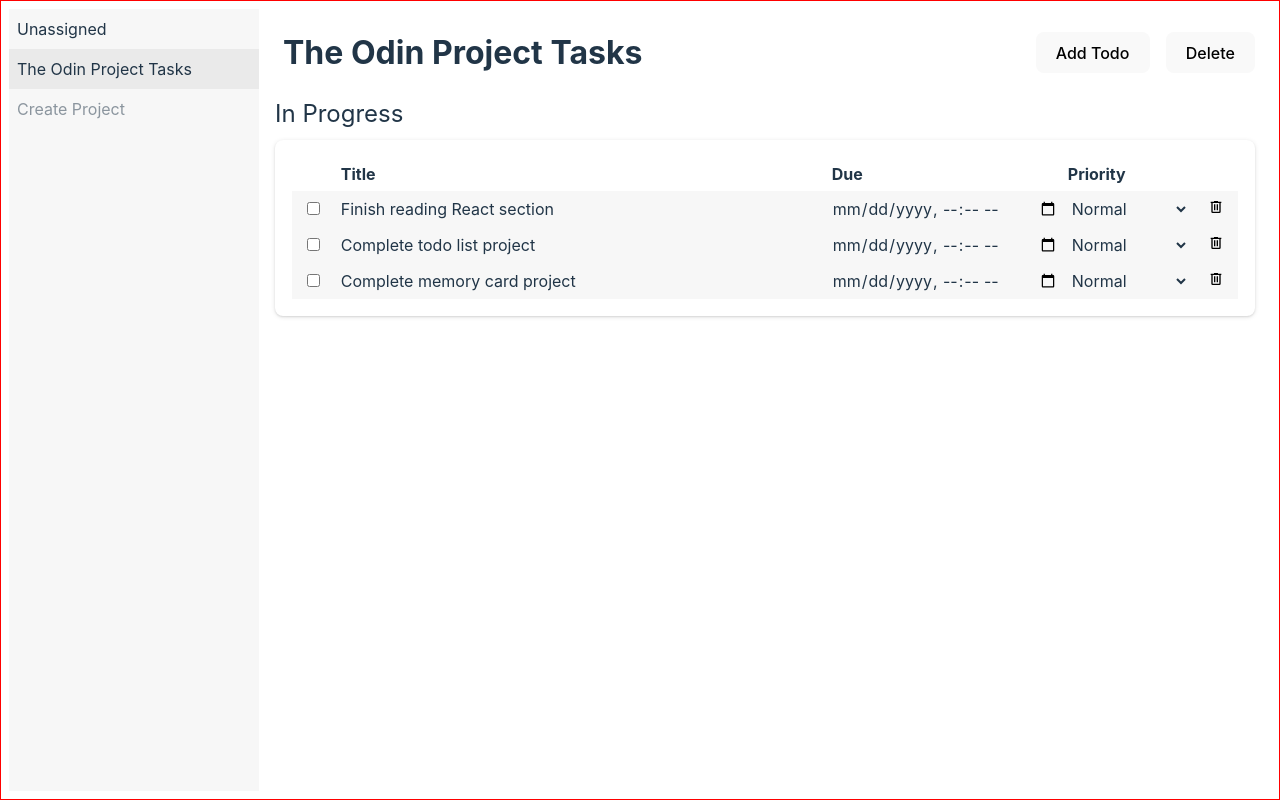
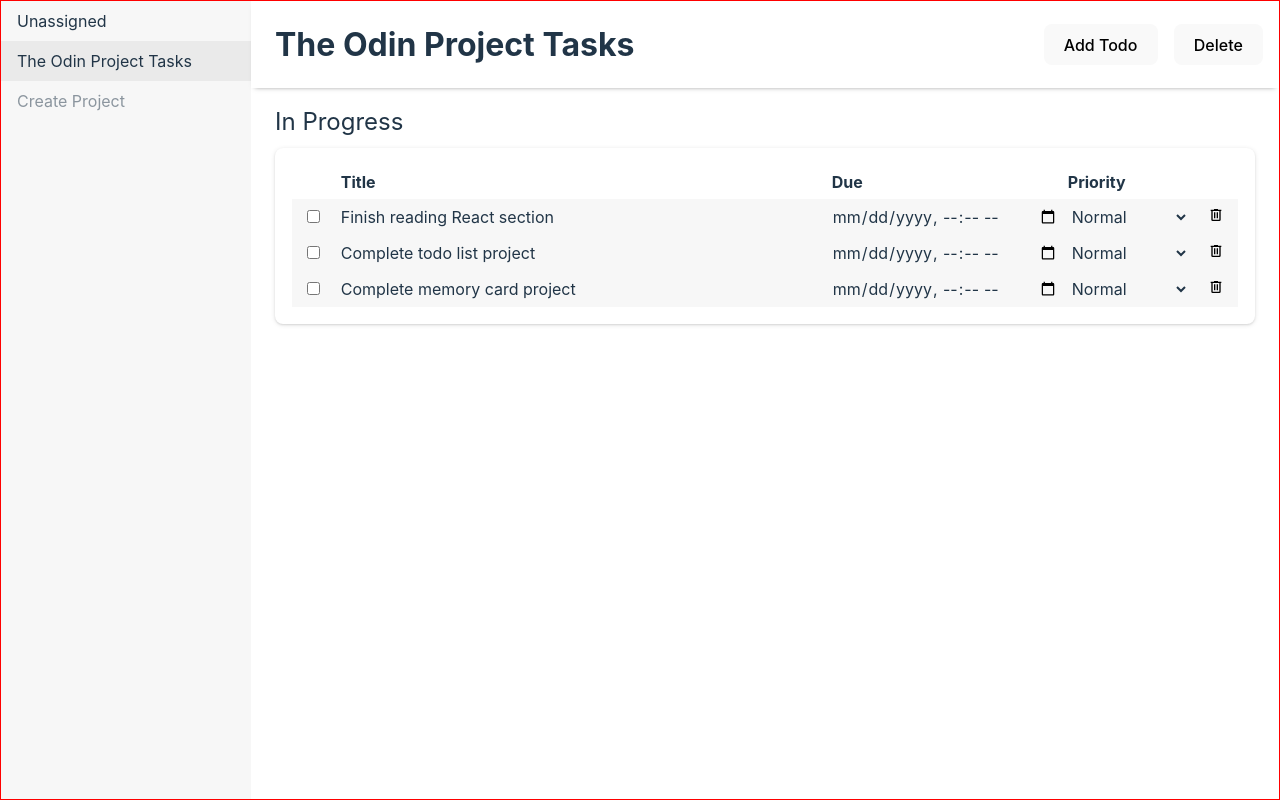
Before and after one commit to pricebenjamin/top-projects, a React (Vite) app in the folder 011-todo-list/: page / in a window 1280 px wide. Built offline with nearby package versions, Linux system fonts and the light colour scheme; the HTML template or start-up script is replaced by a standard one.

Commit message:
Don't allow header or navigator to scroll off screen

```diff
--- a/011-todo-list/src/App/App.css
+++ b/011-todo-list/src/App/App.css
@@ -2,12 +2,10 @@
   flex: 1 0;
   border: 1px solid red;
   display: flex;
-  padding: 8px;
 }
 
 .flex-column {
   flex: 1;
   display: flex;
   flex-direction: column;
-  padding: 1rem;
 }
--- a/011-todo-list/src/App/Components/Header/Header.css
+++ b/011-todo-list/src/App/Components/Header/Header.css
@@ -7,7 +7,11 @@ header.header {
   display: flex;
   align-items: center;
   gap: 2rem;
-  padding-bottom: 1rem;
+  background-color: var(--background-color);
+  padding: 1rem;
+  position: sticky;
+  top: 0;
+  z-index: 1;
 }
 
 header .active-project {
@@ -44,4 +48,8 @@ header nav {
   header .active-project:hover {
     background-color: rgba(0, 0, 0, 0.05);
   }
+
+  header.header {
+    box-shadow: 0 3px 5px -4px rgba(0, 0, 0, 0.5);
+  }
 }
--- a/011-todo-list/src/App/Components/ProjectNavigator/ProjectNavigator.css
+++ b/011-todo-list/src/App/Components/ProjectNavigator/ProjectNavigator.css
@@ -6,10 +6,12 @@
 .project-navigator ul {
   width: 100%;
   list-style: none;
+  position: sticky;
+  top: 0;
 }
 
 .project-navigator li {
-  padding: 0.5rem;
+  padding: 0.5rem 1rem;
 }
 
 .project-navigator li.active,
--- a/011-todo-list/src/App/Components/TodoList/TodoList.css
+++ b/011-todo-list/src/App/Components/TodoList/TodoList.css
@@ -1,7 +1,7 @@
 .todo-list {
   display: flex;
   flex-direction: column;
-  margin-bottom: 1rem;
+  padding: 1rem 1.5rem;
 }
 
 .todo-list > .title {
--- a/011-todo-list/src/index.css
+++ b/011-todo-list/src/index.css
@@ -6,6 +6,7 @@
   color-scheme: light dark;
   color: rgba(255, 255, 255, 0.87);
   background-color: #242424;
+  --background-color: #242424;
 }
 
 * {
@@ -48,6 +49,7 @@ button:focus-visible {
   :root {
     color: #213547;
     background-color: #ffffff;
+    --background-color: #ffffff;
   }
   a:hover {
     color: #747bff;
```
